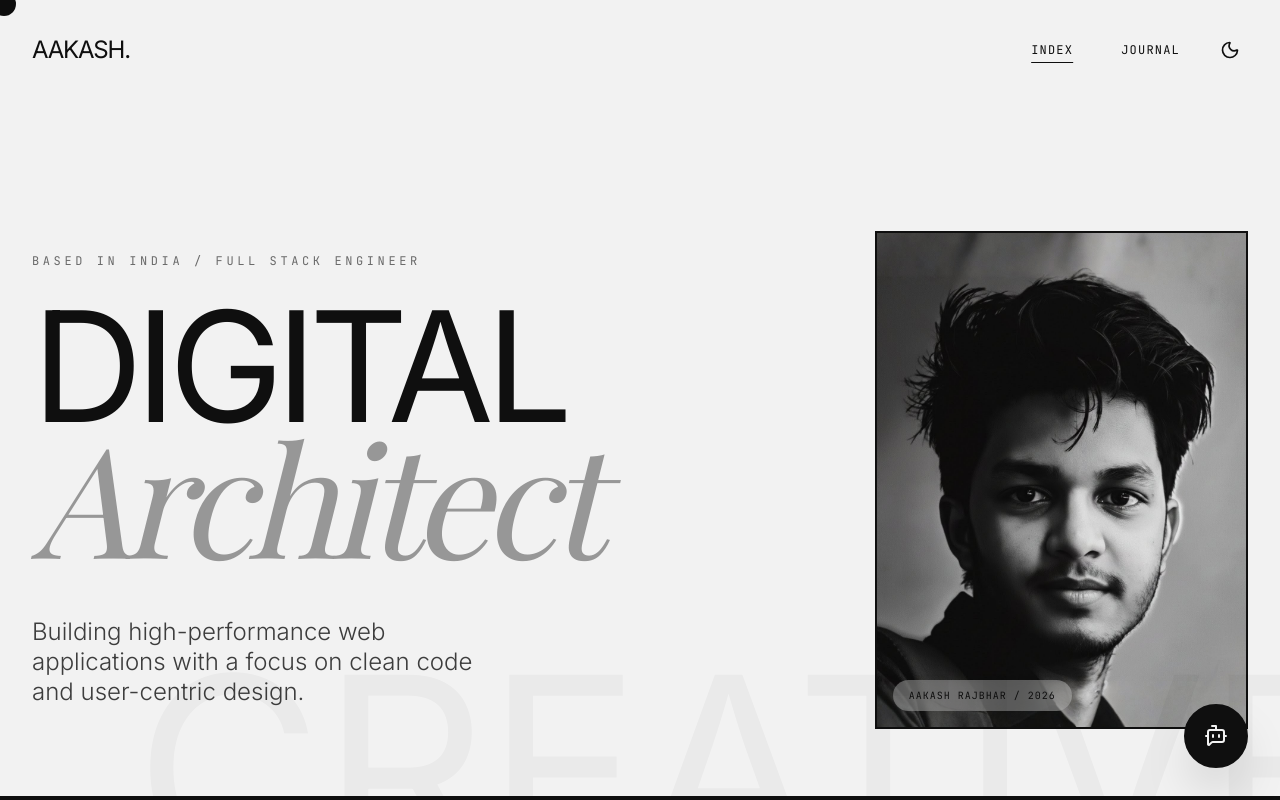
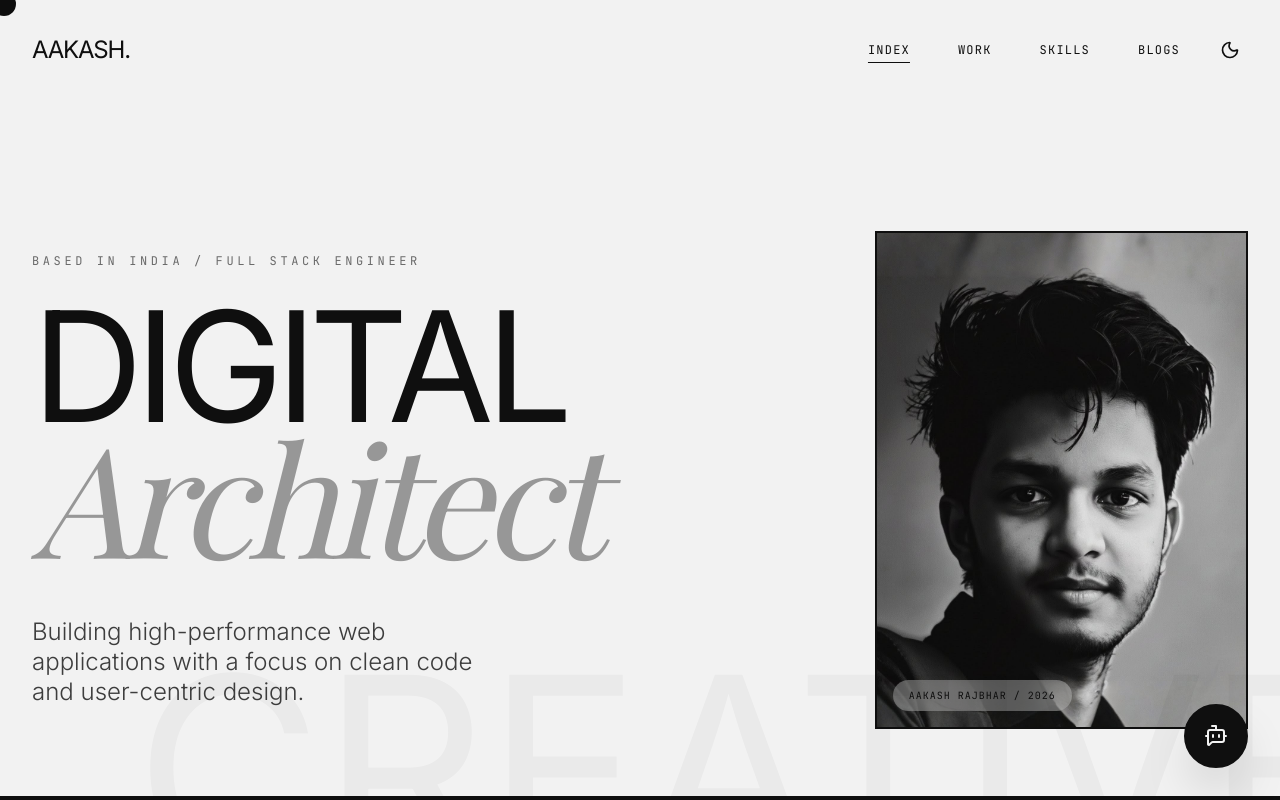
Before and after one commit to aakash-rajbhar/myportfolio, a Next.js app: page / in a window 1280 px wide. Shown: the top 800 px of the page. Built offline with nearby package versions, Linux system fonts and the light colour scheme; a web font is replaced by a local one.

Commit message:
added section nav links

```diff
--- a/app/globals.css
+++ b/app/globals.css
@@ -20,6 +20,11 @@
 }
 
 /* Base Styles */
+
+html,
+body {
+  scroll-behavior: smooth;
+}
 
 body {
   @apply bg-bg text-ink font-sans antialiased transition-colors duration-300;
--- a/components/navigation/Navbar.tsx
+++ b/components/navigation/Navbar.tsx
@@ -11,7 +11,9 @@ import ScrollProgress from "../ui/ScrollProgress";
 
 const navItems = [
   { name: "INDEX", href: "/" },
-  { name: "JOURNAL", href: "/blog" },
+  { name: "WORK", href: "/#work" },
+  { name: "SKILLS", href: "/#skills" },
+  { name: "BLOGS", href: "/blog" },
 ];
 
 const MotionLink = motion.create(Link);
--- a/components/sections/Education.tsx
+++ b/components/sections/Education.tsx
@@ -6,7 +6,7 @@ import { RESUME_DATA } from "@/lib/resume-data";
 
 export default function Education() {
   return (
-    <section className="py-40 px-8 max-w-7xl mx-auto">
+    <section id="education" className="py-40 px-8 max-w-7xl mx-auto">
       <SectionHeading number="03">Education</SectionHeading>
       <div className="grid md:grid-cols-2 gap-20">
         <div className="space-y-16">
--- a/components/sections/Footer.tsx
+++ b/components/sections/Footer.tsx
@@ -4,7 +4,10 @@ import React from "react";
 
 const Footer = () => {
   return (
-    <footer className="py-40 px-8 border-t border-ink/10 max-w-7xl mx-auto">
+    <footer
+      id="contact"
+      className="py-40 px-8 border-t border-ink/10 max-w-7xl mx-auto"
+    >
       <div className="grid md:grid-cols-2 gap-20 items-end">
         <div>
           <h2 className="text-[10vw] font-display tracking-tighter leading-none uppercase mb-12">
--- a/components/sections/Hero.tsx
+++ b/components/sections/Hero.tsx
@@ -10,7 +10,10 @@ export default function Hero() {
   const y2 = useTransform(scrollY, [0, 500], [0, -150]);
 
   return (
-    <section className="min-h-screen flex flex-col justify-center px-8 relative overflow-hidden">
+    <section
+      id="hero"
+      className="min-h-screen flex flex-col justify-center px-8 relative overflow-hidden"
+    >
       <div className="max-w-7xl mx-auto w-full grid md:grid-cols-12 gap-12 items-center">
         <div className="md:col-span-8 z-10">
           <p className="font-mono text-xs tracking-[0.3em] mb-8 opacity-60">
--- a/components/sections/Skills.tsx
+++ b/components/sections/Skills.tsx
@@ -31,7 +31,7 @@ export default function Skills() {
   };
 
   return (
-    <section className="py-40 px-8 max-w-7xl mx-auto">
+    <section id="skills" className="py-40 px-8 max-w-7xl mx-auto">
       <SectionHeading number="02">Technical Stack</SectionHeading>
       <div className="grid grid-cols-1 md:grid-cols-2 lg:grid-cols-5 gap-20">
         {Object.entries(RESUME_DATA.skills).map(([category, items], catIdx) => (
--- a/components/sections/Work.tsx
+++ b/components/sections/Work.tsx
@@ -100,7 +100,7 @@ const ExperienceItem = ({
 
 export default function Work() {
   return (
-    <section className="py-40 px-8 max-w-7xl mx-auto">
+    <section id="work" className="py-40 px-8 max-w-7xl mx-auto">
       <SectionHeading number="01">Selected Work</SectionHeading>
 
       <div className="grid md:grid-cols-2 gap-x-20 gap-y-32">
```
